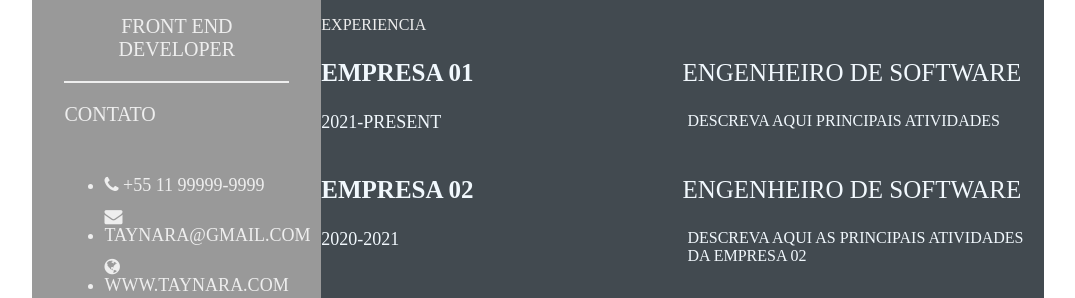
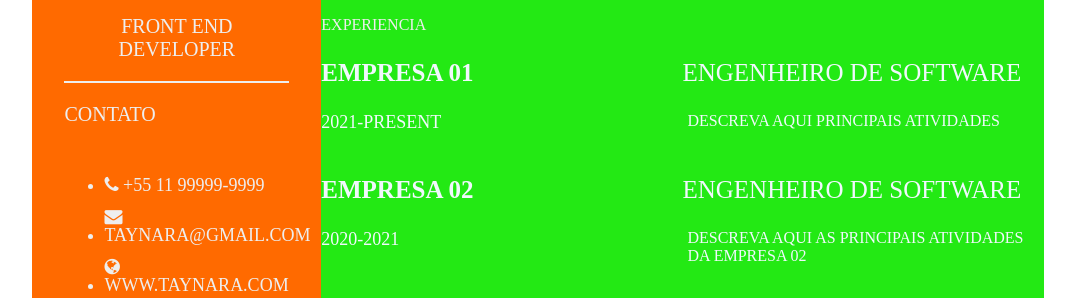
Before and after one commit to taynara6/collab-diolinux, a plain HTML site: page index.html in a window 1280 px wide. Shown: the part 195-493 px from the top of the page, without its empty margins (102-1177 px from the left). Drawn offline with Linux system fonts and the light colour scheme.

Commit message:
terceira versão

```diff
--- a/style.css
+++ b/style.css
@@ -19,13 +19,13 @@ style.css
 .left-section {
     grid-column: span 2;
     height: 100%;
-    background-color: #999999;
+    background-color: #ff6a00;
 }
 
 .right-section {
     grid-column: span 5;
     height: 100%;
-    background-color: #424a50;
+    background-color: #23e914;
     border-radius: 0px 60px 0px 0px;
 }
 
```
